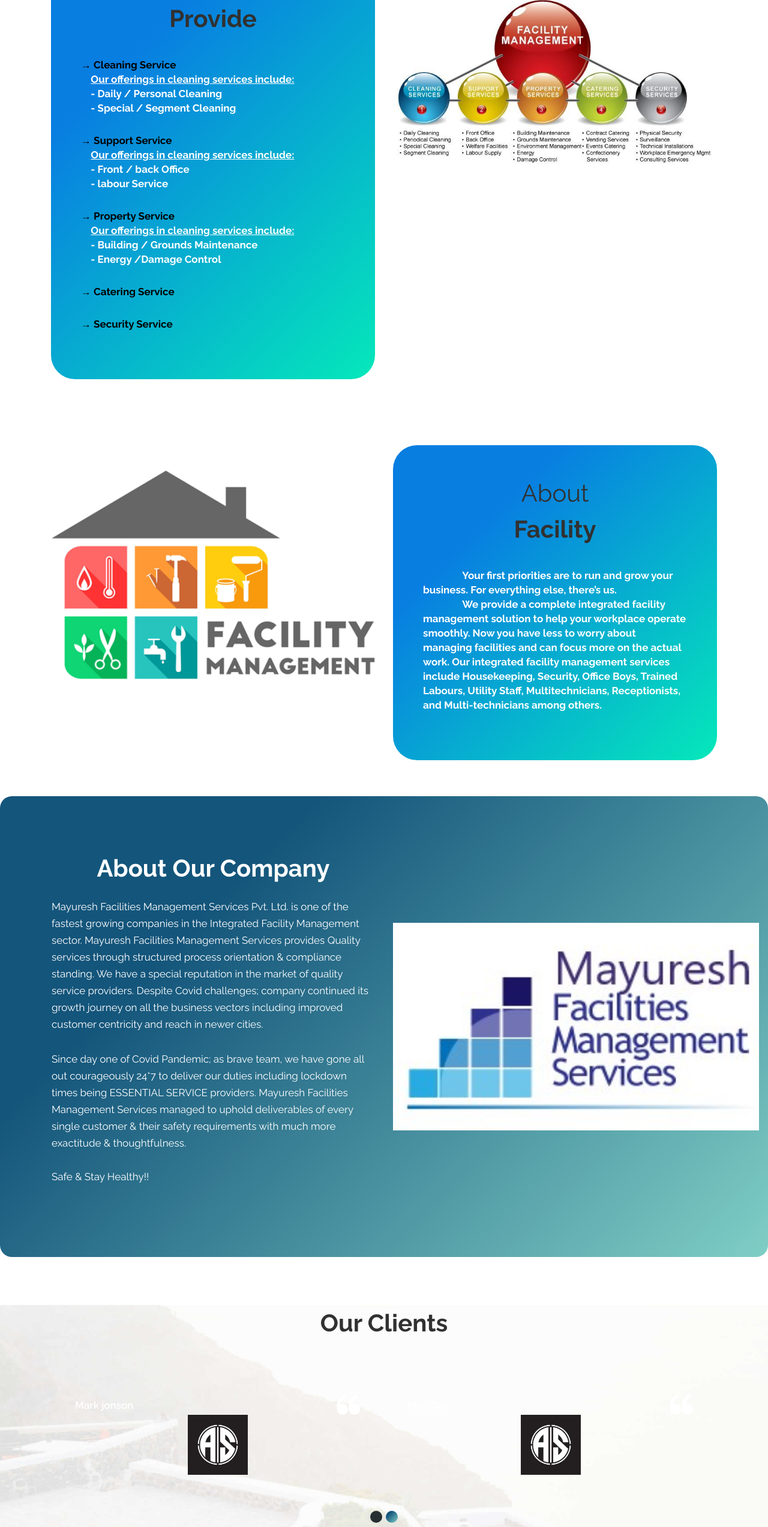
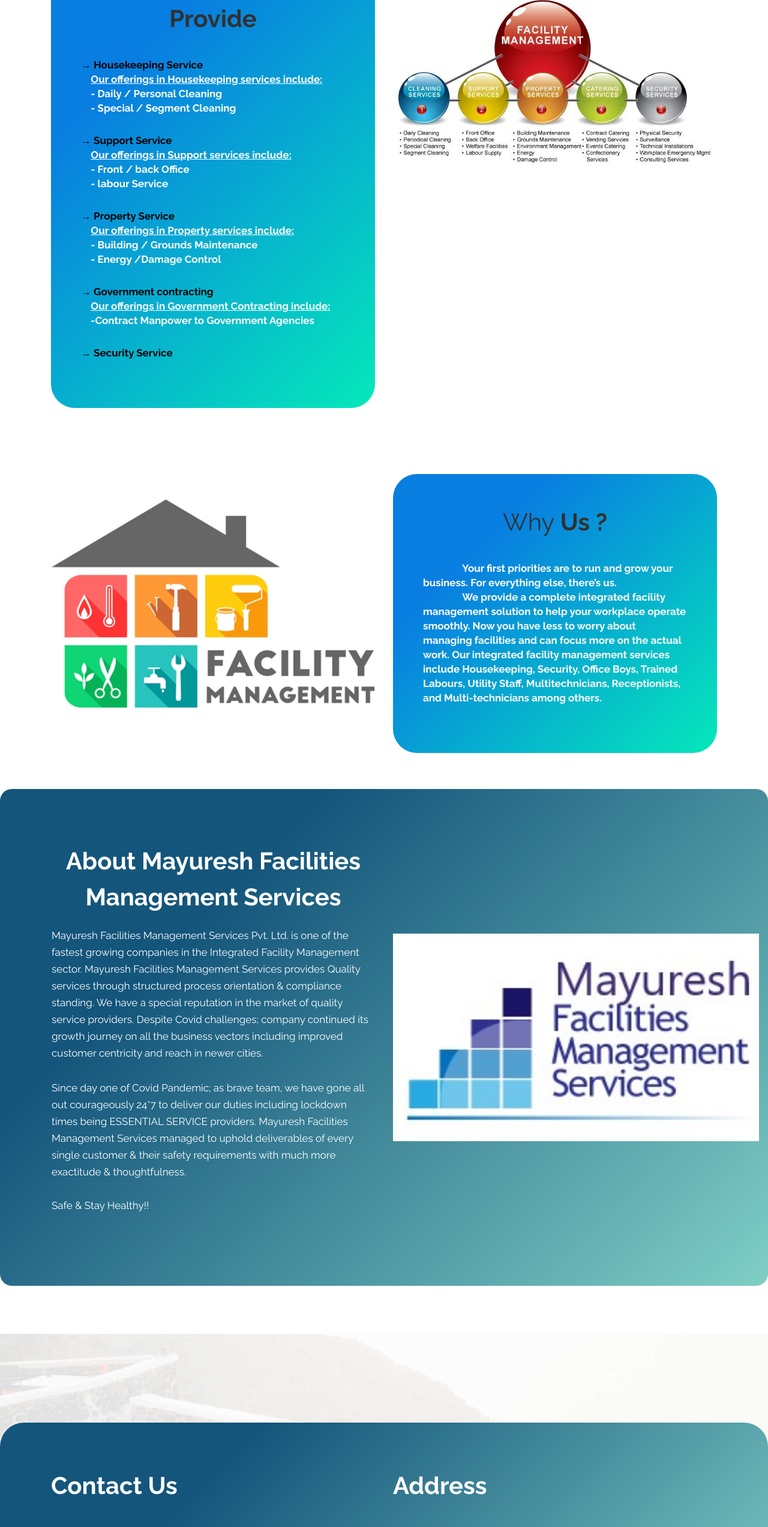
Before and after one commit to Rsayna/facility, a plain HTML site: page index.html in a window 1280 px wide. Shown: the part 1100-3645 px from the top of the page at 60% size. Drawn offline with nearby package versions, Linux system fonts and the light colour scheme.

Commit message:
Update index.html

```diff
--- a/index.html
+++ b/index.html
@@ -136,10 +136,10 @@
                      <div class="titlepage">
                         <h2 style="text-align: center;"><span class="text_norlam">Services That We</span> <br>Provide</h2>
                      </div>
-                     <p style="color: black; font-weight: bold;">&rarr; Cleaning Service <br><a style="font-weight: 700; color: white;">&nbsp;&nbsp;&nbsp; <u>Our offerings in cleaning services include:</u><br>&nbsp;&nbsp;&nbsp;&nbsp;- Daily / Personal Cleaning<br>&nbsp;&nbsp;&nbsp;&nbsp;- Special / Segment Cleaning</a></p>
-                     <p style="font-weight: bold; color: black;">&rarr; Support Service <br><a style="font-weight: 700; color: white;">&nbsp;&nbsp;&nbsp; <u>Our offerings in cleaning services include:</u><br>&nbsp;&nbsp;&nbsp;&nbsp;- Front / back Office<br>&nbsp;&nbsp;&nbsp;&nbsp;- labour Service</a></p>
-                     <p style="font-weight: bold; color: black;">&rarr; Property Service <br><a style="font-weight: 700; color: white;">&nbsp;&nbsp;&nbsp; <u>Our offerings in cleaning services include:</u><br>&nbsp;&nbsp;&nbsp;&nbsp;- Building / Grounds Maintenance<br>&nbsp;&nbsp;&nbsp;&nbsp;- Energy /Damage Control</a></p>
-                     <p style="font-weight: bold; color: black;">&rarr; Catering Service <br></p>
+                     <p style="color: black; font-weight: bold;">&rarr; Housekeeping Service <br><a style="font-weight: 700; color: white;">&nbsp;&nbsp;&nbsp; <u>Our offerings in Housekeeping services include:</u><br>&nbsp;&nbsp;&nbsp;&nbsp;- Daily / Personal Cleaning<br>&nbsp;&nbsp;&nbsp;&nbsp;- Special / Segment Cleaning</a></p>
+                     <p style="font-weight: bold; color: black;">&rarr; Support Service <br><a style="font-weight: 700; color: white;">&nbsp;&nbsp;&nbsp; <u>Our offerings in Support services include:</u><br>&nbsp;&nbsp;&nbsp;&nbsp;- Front / back Office<br>&nbsp;&nbsp;&nbsp;&nbsp;- labour Service</a></p>
+                     <p style="font-weight: bold; color: black;">&rarr; Property Service <br><a style="font-weight: 700; color: white;">&nbsp;&nbsp;&nbsp; <u>Our offerings in Property services include:</u><br>&nbsp;&nbsp;&nbsp;&nbsp;- Building / Grounds Maintenance<br>&nbsp;&nbsp;&nbsp;&nbsp;- Energy /Damage Control</a></p>
+                     <p style="font-weight: bold; color: black;">&rarr; Government contracting <br><a style="font-weight: 700; color: white;">&nbsp;&nbsp;&nbsp; <u>Our offerings in Government Contracting include:</u><br>&nbsp;&nbsp;&nbsp;&nbsp;-Contract Manpower to Government Agencies </a></p>
                      <p style="font-weight: bold;color: black;">&rarr; Security Service <br></p>
 
                      <!-- <a class="read_more" href="#">See More</a> -->
@@ -168,7 +168,7 @@
                <div class="col-md-6" style="margin-top: 80px;">
                   <div class="choose_box">
                      <div class="titlepage">
-                        <h2 style="text-align: center;"><span class="text_norlam">About</span> <br>Facility</h2>
+                        <h2 style="text-align: center;"><span class="text_norlam">Why</span> Us ?</h2>
                      </div>
                      <p style="font-weight: 700; color: white;">&nbsp;&nbsp;&nbsp;&nbsp;&nbsp;&nbsp;&nbsp;&nbsp;&nbsp;&nbsp;&nbsp;&nbsp;&nbsp;&nbsp;&nbsp;&nbsp;Your first priorities are to run and grow your business. For everything else, there’s us.
                         <br>&nbsp;&nbsp;&nbsp;&nbsp;&nbsp;&nbsp;&nbsp;&nbsp;&nbsp;&nbsp;&nbsp;&nbsp;&nbsp;&nbsp;&nbsp;&nbsp;We provide a complete integrated facility management solution to help your workplace operate smoothly. Now you have less to worry about managing facilities and can focus more on the actual work.
@@ -213,7 +213,7 @@
                <div class="col-md-6">
                   <div class="about_text">
                      <div class="titlepage">
-                        <h2 style="text-align: center;">About Our Company</h2>
+                        <h2 style="text-align: center;">About Mayuresh Facilities Management Services</h2>
                         <p>Mayuresh Facilities Management Services Pvt. Ltd. is one of the fastest growing companies in the Integrated Facility Management sector. Mayuresh Facilities Management Services provides Quality services through structured process orientation & compliance standing. We have a special reputation in the market of quality service providers. Despite Covid challenges; company continued its growth journey on all the business vectors including improved customer centricity and reach in newer cities.</p>
                         <p>Since day one of Covid Pandemic; as brave team, we have gone all out courageously 24*7 to deliver our duties including lockdown times being ESSENTIAL SERVICE providers. Mayuresh Facilities Management Services managed to uphold deliverables of every single customer & their safety requirements with much more exactitude & thoughtfulness.<br><br> Safe & Stay Healthy!!</p>
                      </div>
@@ -232,96 +232,13 @@
       <div class="testimonial">
          <div class="container">
             <div class="row">
-               <div class="col-md-12">
+               <!-- <div class="col-md-12">
                   <div class="titlepage">
                      <h2>Our Clients</h2>
                   </div>
-               </div>
+               </div> -->
             </div>
-            <div class="row">
-               <div class="col-md-12">
-                  <div id="myCarousel" class="carousel slide testimonial_Carousel " data-ride="carousel">
-                     <ol class="carousel-indicators">
-                        <li data-target="#myCarousel" data-slide-to="0" class="active"></li>
-                        <li data-target="#myCarousel" data-slide-to="1"></li>
-                        <!-- <li data-target="#myCarousel" data-slide-to="2"></li> -->
-                     </ol>
-                     <div class="carousel-inner">
-                        <div class="carousel-item active">
-                           <div class="container">
-                              <div class="carousel-caption ">
-                                 <div class="row">
-                                    <div class="col-md-4 margin_boot">
-                                       <div class="test_box">
-                                          <h4>Mark jonson</h4>
-                                          <i><img src="images/te1.png" alt="#"/></i>
-                                          <img style="height: 100px;" src="images/WhatsApp Image 2021-09-23 at 16.19.48.jpeg" alt="#"/>
 
-                                          <!-- <p>There are many variations of passages of Lorem Ipsum available, but the majority have suffered alteration in some form, by injected humour,</p> -->
-                                       </div>
-                                    </div>
-                                    <div class="col-md-4">
-                                       <div class="test_box">
-                                          <h4>Mac Du</h4>
-                                          <i><img src="images/te1.png" alt="#"/></i>
-                                          <img style="height: 100px;" src="images/WhatsApp Image 2021-09-23 at 16.19.48.jpeg" alt="#"/>
-
-                                          <!-- <p>There are many variations of passages of Lorem Ipsum available, but the majority have suffered alteration in some form, by injected humour,</p> -->
-                                       </div>
-                                    </div>
-                                    <div class="col-md-4">
-                                       <div class="test_box">
-                                          <h4>Mac Du</h4>
-                                          <i><img src="images/te1.png" alt="#"/></i>
-                                          <img style="height: 100px;" src="images/WhatsApp Image 2021-09-23 at 16.19.48.jpeg" alt="#"/>
-
-                                          <!-- <p>There are many variations of passages of Lorem Ipsum available, but the majority have suffered alteration in some form, by injected humour,</p> -->
-                                       </div>
-                                    </div>
-
-                                 </div>
-                              </div>
-                           </div>
-                        </div>
-                        <div class="carousel-item">
-                           <div class="container">
-                              <div class="carousel-caption">
-                                 <div class="row">
-                                    <div class="col-md-6 margin_boot">
-                                       <div class="test_box">
-                                          <h4>Mark jonson</h4>
-                                          <i><img src="images/te1.png" alt="#"/></i>
-                                          <img style="height: 100px;" src="images/WhatsApp Image 2021-09-23 at 16.19.48.jpeg" alt="#"/>
-
-                                          <!-- <p>There are many variations of passages of Lorem Ipsum available, but the majority have suffered alteration in some form, by injected humour,</p> -->
-                                       </div>
-                                    </div>
-                                    <div class="col-md-6">
-                                       <div class="test_box">
-                                          <h4>Mac Du</h4>
-                                          <i><img src="images/te1.png" alt="#"/></i>
-                                          <img style="height: 100px;" src="images/WhatsApp Image 2021-09-23 at 16.19.48.jpeg" alt="#"/>
-
-                                          <!-- <p>There are many variations of passages of Lorem Ipsum available, but the majority have suffered alteration in some form, by injected humour,</p> -->
-                                       </div>
-                                    </div>
-                                 </div>
-                              </div>
-                           </div>
-                        </div>
-
-                        </div>
-                     </div>
-                     <a class="carousel-control-prev" href="#myCarousel" role="button" data-slide="prev">
-                     <span class="carousel-control-prev-icon" aria-hidden="true"></span>
-                     <span class="sr-only">Previous</span>
-                     </a>
-                     <a class="carousel-control-next" href="#myCarousel" role="button" data-slide="next">
-                     <span class="carousel-control-next-icon" aria-hidden="true"></span>
-                     <span class="sr-only">Next</span>
-                     </a>
-                  </div>
-               </div>
             </div>
          </div>
       </div>
@@ -335,7 +252,7 @@
                      <div class="titlepage">
                         <h2>Contact Us</h2>
                      </div>
-                     <div class="cont">
+                     <div class="cont" >
                         <!-- <h3>Free download Landing page Felicity Hotel </h3> -->
                         <li><p><b><i class="fa fa-envelope" aria-hidden="true"></i> Email :</b> <a href="#" style="color: white;"> sachiprakashanpune@gmail.com</a></p></li>
                         <li><p><b><i class="fa fa-phone" aria-hidden="true"></i> Phone No :</b> <a href="#" style="color: white;"> 11325651258</a></p></li>
```
